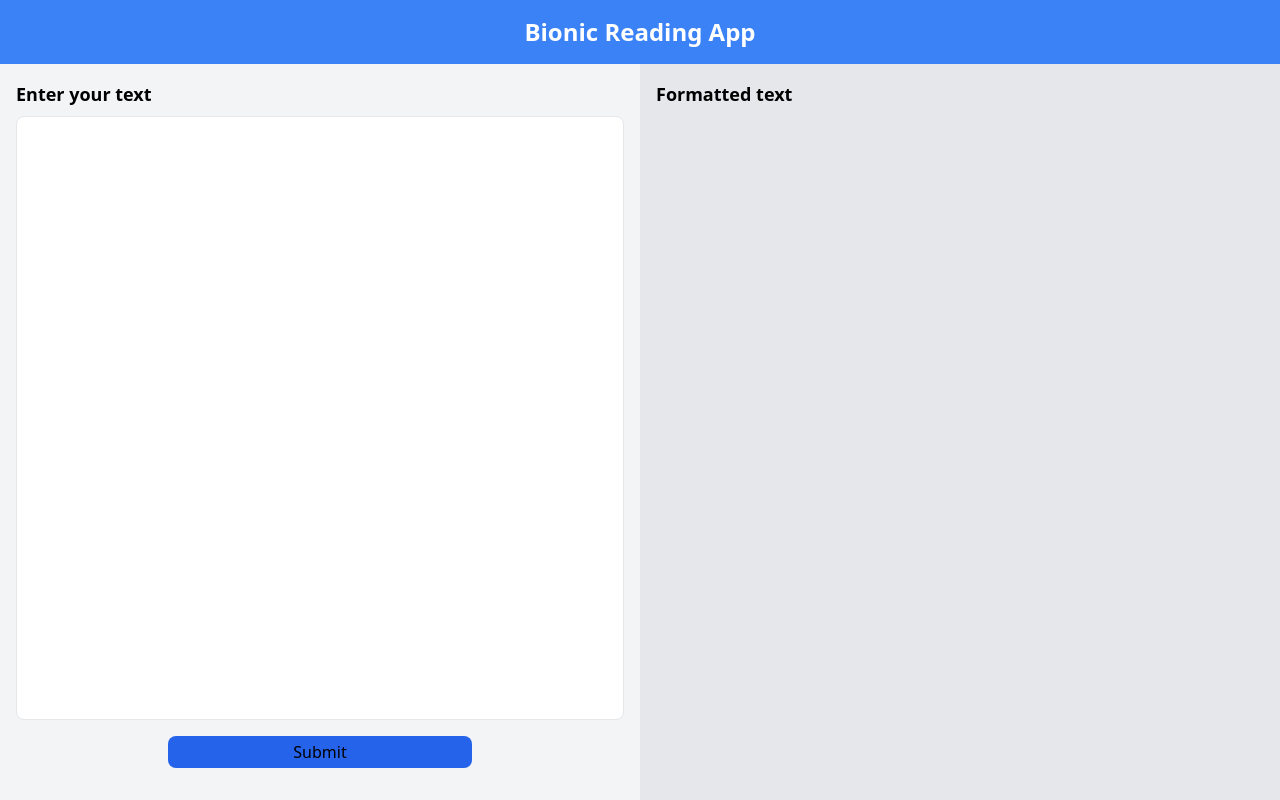
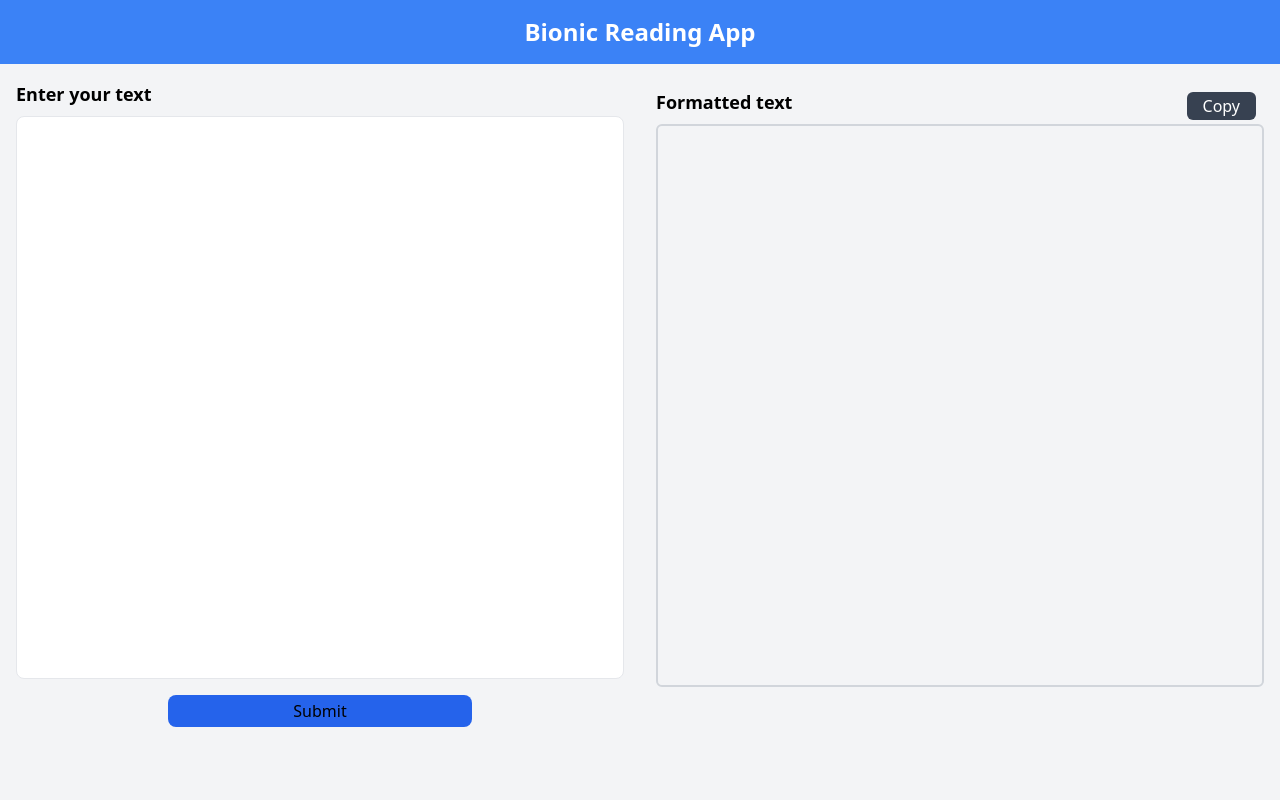
Before and after one commit to danmesfin/bionic-reading-app, a Next.js app: page / in a window 1280 px wide. Built offline with nearby package versions, Linux system fonts and the light colour scheme.

Commit message:
4th commit

```diff
--- a/components/FormattedText.js
+++ b/components/FormattedText.js
@@ -1,7 +1,10 @@
 import { useSelector } from "react-redux";
+import { useState } from "react";
+import { CopyToClipboard } from "react-copy-to-clipboard";
 
 export default function FormattedText() {
   const text = useSelector((state) => state.text.value);
+  const [copied, setCopied] = useState(false);
 
   const formatText = (text) => {
     const words = text.split(" ");
@@ -27,10 +30,29 @@ export default function FormattedText() {
     return formattedWords.join(" ");
   };
 
+  const handleCopy = () => {
+    setCopied(true);
+    setTimeout(() => {
+      setCopied(false);
+    }, 1500);
+  };
+
   return (
-    <div
-      dangerouslySetInnerHTML={{ __html: formatText(text) }}
-      className="text-lg font-bold"
-    />
+    <div className="bg-gray-100 p-4 flex-1 md:h-auto md:w-1/2 flex flex-col">
+      <div className="flex items-center justify-between mt-2 pr-2">
+        <h2 className="text-lg font-bold mb-2">Formatted text</h2>
+        <CopyToClipboard text={formatText(text)} onCopy={handleCopy}>
+          <button className="px-4 py-0.5 rounded-md bg-gray-700 text-white hover:bg-gray-800 focus:outline-none">
+            {copied ? "Copied!" : "Copy"}
+          </button>
+        </CopyToClipboard>
+      </div>
+      <div className="h-4/5 w-11/12 md:w-full rounded-md border-2 border-gray-300 p-2 overflow-auto">
+        <div
+          dangerouslySetInnerHTML={{ __html: formatText(text) }}
+          className="text-md font-bold text-justify"
+        />
+      </div>
+    </div>
   );
 }
--- a/components/TextInput.js
+++ b/components/TextInput.js
@@ -19,7 +19,7 @@ export default function TextInput() {
     <div className="bg-gray-100 p-4 flex-1 md:h-auto md:w-1/2 flex flex-col">
       <h2 className="text-lg font-bold mb-2">Enter your text</h2>
       <textarea
-        className="h-full border rounded-lg p-2 resize-none overflow-y-auto"
+        className="h-4/5 border rounded-lg p-2 resize-none overflow-y-auto"
         onChange={handleChange}
       />
 
--- a/package.json
+++ b/package.json
@@ -23,6 +23,7 @@
     "eslint-config-next": "13.1.1",
     "next": "13.1.1",
     "react": "18.2.0",
+    "react-copy-to-clipboard": "^5.1.0",
     "react-dom": "18.2.0",
     "react-redux": "^8.0.5",
     "typescript": "4.9.4"
--- a/pages/index.tsx
+++ b/pages/index.tsx
@@ -18,12 +18,9 @@ const IndexPage = () => {
         </>
 
         {/* Formatted text */}
-        <div className="bg-gray-200 p-4 flex-1 md:h-auto md:w-1/2 flex flex-col">
-          <h2 className="text-lg font-bold mb-2">Formatted text</h2>
-          <div className="flex-1 overflow-y-auto">
-            <FormattedText />
-          </div>
-        </div>
+        <>
+          <FormattedText />
+        </>
       </main>
     </div>
   );
```
Also changed, not shown: 1 other file (tests, documents, lock files or other folders).
